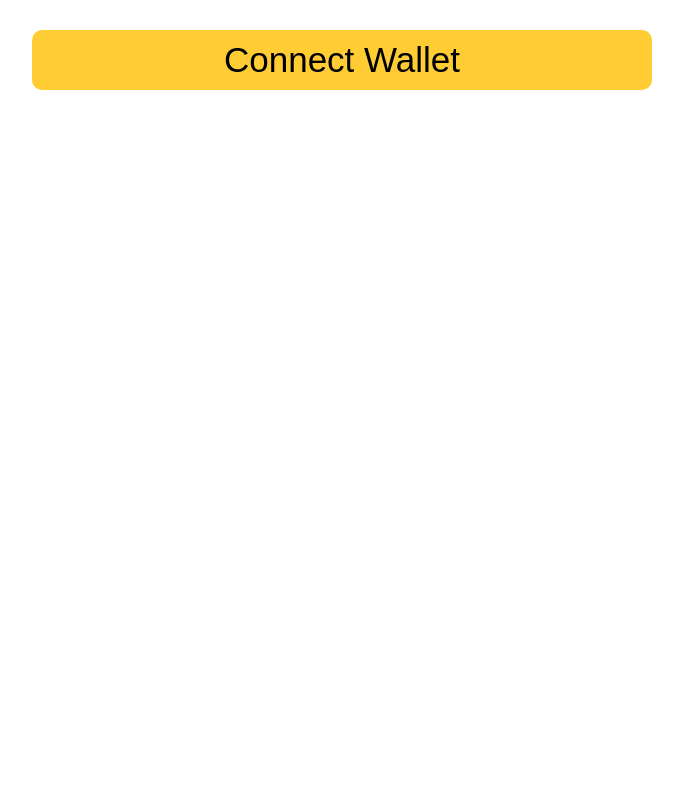
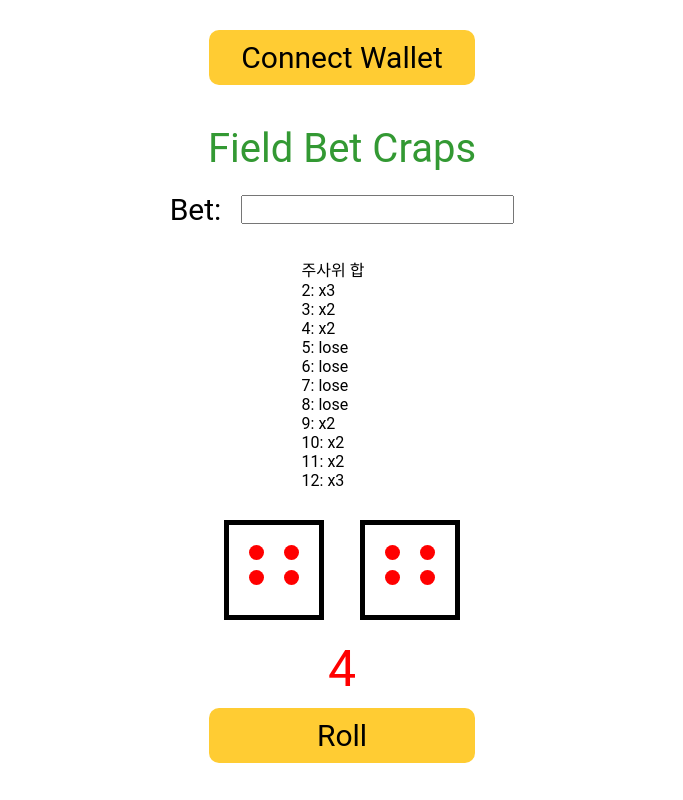
Before and after one commit to Generation-Foundation/Dapp-front, a Next.js app: page / in a window 1280 px wide. Shown: the whole page, without its empty margins (298-981 px from the left). Built offline with nearby package versions, Linux system fonts and the light colour scheme.

Commit message:
complete Dapp publishing

```diff
--- a/package.json
+++ b/package.json
@@ -18,9 +18,11 @@
     "eslint-config-next": "13.1.1",
     "next": "13.1.1",
     "react": "18.2.0",
-    "react-dom": "18.2.0"
+    "react-dom": "18.2.0",
+    "uuid": "^9.0.0"
   },
   "devDependencies": {
+    "@types/uuid": "^9.0.0",
     "@typescript-eslint/eslint-plugin": "^5.48.0",
     "eslint": "^8.31.0",
     "eslint-config-prettier": "^8.6.0",
--- a/src/components/commons/button/buttonStyle.ts
+++ b/src/components/commons/button/buttonStyle.ts
@@ -5,6 +5,10 @@ export const Button = styled.button`
   width: 90%;
   border: none;
   border-radius: 10px;
-  font-size: 35px;
+  font-size: 30px;
   background-color: #ffcc33;
+  cursor: pointer;
+  &:hover {
+    background-color: #ff9900;
+  }
 `;
--- /dev/null
+++ b/src/components/commons/dice/dice.style.ts
@@ -0,0 +1,32 @@
+import styled from "@emotion/styled";
+
+export const Container = styled.div`
+  display: flex;
+  flex-direction: column;
+  align-items: center;
+  justify-content: center;
+  padding: 10px;
+  width: 100px;
+  height: 100px;
+  border: 5px solid black;
+`;
+
+export const DatContainer = styled.div`
+  display: flex;
+  flex-direction: row;
+`;
+
+export const DatItem = styled.div`
+  width: 100%;
+  display: flex;
+  flex-direction: row;
+  justify-content: space-around;
+  margin-bottom: 10px;
+`;
+
+export const Dat = styled.div`
+  width: 15px;
+  height: 15px;
+  background-color: red;
+  border-radius: 50%;
+`;
--- /dev/null
+++ b/src/components/commons/dice/dice.tsx
@@ -0,0 +1,37 @@
+import * as s from "./dice.style";
+import { IDiceComponentProps } from "./dice.types";
+
+import { v4 as uuid } from "uuid";
+
+const DiceComponent = (props: IDiceComponentProps) => {
+  const DiceArray = new Array(props.number).fill(1);
+
+  console.log(DiceArray.length, "DiceArray");
+
+  return (
+    <s.Container>
+      {DiceArray.length === 1 ||
+        (DiceArray.length === 2 && (
+          <s.DatItem>
+            {DiceArray.map(() => (
+              <s.Dat></s.Dat>
+            ))}
+          </s.DatItem>
+        ))}
+      {DiceArray.length === 4 && (
+        <>
+          <s.DatItem>
+            <s.Dat></s.Dat>
+            <s.Dat></s.Dat>
+          </s.DatItem>
+          <s.DatItem>
+            <s.Dat></s.Dat>
+            <s.Dat></s.Dat>
+          </s.DatItem>
+        </>
+      )}
+    </s.Container>
+  );
+};
+
+export default DiceComponent;
--- /dev/null
+++ b/src/components/commons/dice/dice.types.ts
@@ -0,0 +1,3 @@
+export interface IDiceComponentProps {
+  number: number;
+}
--- a/src/components/units/main/main.container.tsx
+++ b/src/components/units/main/main.container.tsx
@@ -1,7 +1,22 @@
 import MainPresenter from "./main.presenter";
 
 const MainContainer = () => {
-  return <MainPresenter />;
+  const DiceResultArray = [
+    "주사위 합",
+    "2: x3",
+    "3: x2",
+    "4: x2",
+    "5: lose",
+    "6: lose",
+    "7: lose",
+    "8: lose",
+    "9: x2",
+    "10: x2",
+    "11: x2",
+    "12: x3",
+  ];
+
+  return <MainPresenter DiceResultArray={DiceResultArray} />;
 };
 
 export default MainContainer;
--- a/src/components/units/main/main.presenter.tsx
+++ b/src/components/units/main/main.presenter.tsx
@@ -3,12 +3,32 @@ import * as s from "./main.style";
 
 // component import
 import ButtonComponent from "../../commons/button/button";
+import DiceComponent from "../../commons/dice/dice";
 
-const MainPresenter = () => {
+// type import
+import { IMainPresenterProps } from "./main.types";
+
+const MainPresenter = (props: IMainPresenterProps) => {
   return (
     <>
       <s.Wrapper>
         <ButtonComponent text={"Connect Wallet"} />
+        <s.Title>Field Bet Craps</s.Title>
+        <s.BettingContainer>
+          <s.BettingText>Bet:</s.BettingText>
+          <s.BettingInput />
+        </s.BettingContainer>
+        <s.DiceResultContainer>
+          {props.DiceResultArray.map((el: string) => (
+            <s.DiceResult>{el}</s.DiceResult>
+          ))}
+        </s.DiceResultContainer>
+        <s.DiceContainer>
+          <DiceComponent number={4} />
+          <DiceComponent number={4} />
+        </s.DiceContainer>
+        <s.Sum>4</s.Sum>
+        <ButtonComponent text="Roll" />
       </s.Wrapper>
     </>
   );
--- a/src/components/units/main/main.style.ts
+++ b/src/components/units/main/main.style.ts
@@ -4,7 +4,70 @@ export const Wrapper = styled.div`
   display: flex;
   flex-direction: column;
   align-items: center;
+  justify-content: center;
   margin: 0 auto;
   padding: 30px 40px;
   width: 100%;
 `;
+
+export const Title = styled.div`
+  display: flex;
+  flex-direction: row;
+  align-items: center;
+  justify-content: center;
+  margin-top: 40px;
+  width: 100%;
+  font-size: 40px;
+  color: #339933;
+`;
+
+export const BettingContainer = styled.div`
+  display: flex;
+  flex-direction: row;
+  align-items: center;
+  justify-content: center;
+  margin-top: 20px;
+`;
+
+export const BettingText = styled.div`
+  margin-right: 20px;
+  font-size: 30px;
+`;
+
+export const BettingInput = styled.input`
+  text-align: center;
+  outline: none;
+  font-size: 19px;
+  &:focus {
+    border: 1px solid blue;
+  }
+`;
+
+export const DiceResultContainer = styled.div`
+  margin-top: 30px;
+  margin-left: -18px;
+  display: flex;
+  flex-direction: column;
+  align-items: flex-start;
+`;
+
+export const DiceResult = styled.div``;
+
+export const DiceContainer = styled.div`
+  display: flex;
+  flex-direction: row;
+  justify-content: space-between;
+  width: 80%;
+  margin-top: 30px;
+`;
+
+export const Sum = styled.div`
+  display: flex;
+  flex-direction: row;
+  align-items: center;
+  justify-content: center;
+  margin-top: 20px;
+  margin-bottom: 10px;
+  font-size: 50px;
+  color: red;
+`;
--- /dev/null
+++ b/src/components/units/main/main.types.ts
@@ -0,0 +1,3 @@
+export interface IMainPresenterProps {
+  DiceResultArray: Array<string>;
+}
--- a/styles/globalStyles.tsx
+++ b/styles/globalStyles.tsx
@@ -3,11 +3,12 @@ import { css } from "@emotion/react";
 export const globalStyles = css`
   * {
     box-sizing: border-box;
+    font-family: "Roboto", sans-serif;
   }
 
   body {
     margin: 0 auto;
-    max-width: 768px;
+    max-width: 375px;
     height: 100vh;
   }
 `;
```
Also changed, not shown: 1 other file (tests, documents, lock files or other folders).
